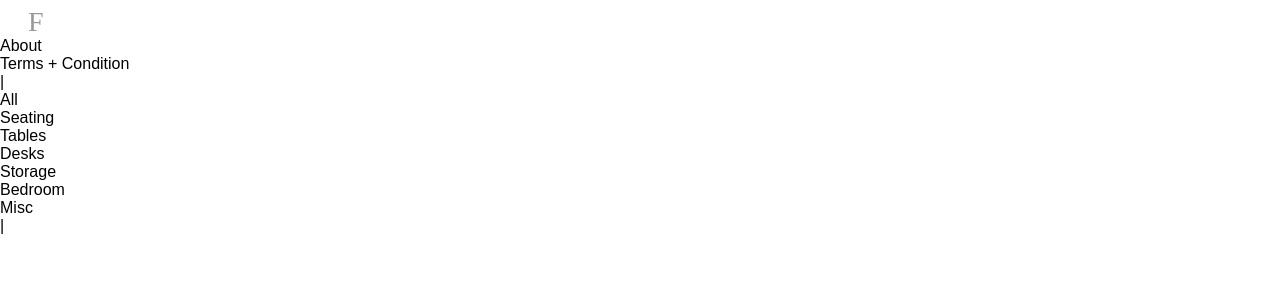
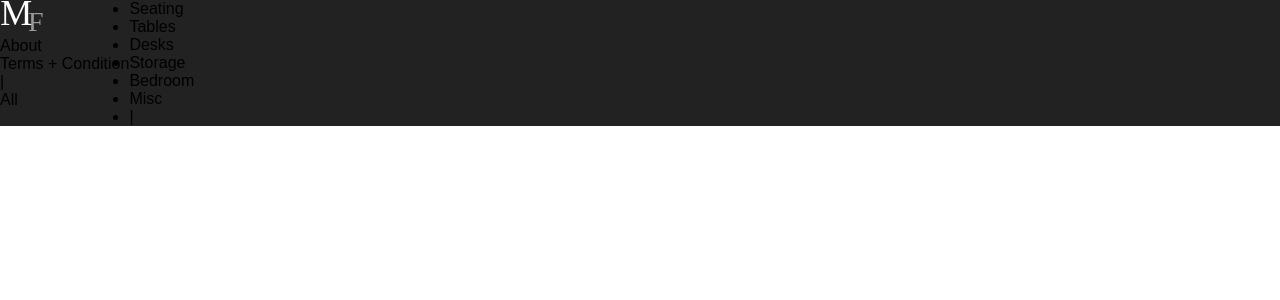
Before and after one commit to CesarHtea/project--mallory-furniture-2, a React (Create React App) app: page / in a window 1280 px wide. Shown: the top 300 px of the page. Built offline with nearby package versions, Linux system fonts and the light colour scheme.

Commit message:
add styles .header

```diff
--- a/src/css/styles.css
+++ b/src/css/styles.css
@@ -5,3 +5,15 @@
   margin: 0;
   padding: 0;
 }
+
+
+/***************************
+*
+* Header.js
+*
+***************************/
+
+.header{
+	background-color: #222222;
+	display: flex;
+}
```
